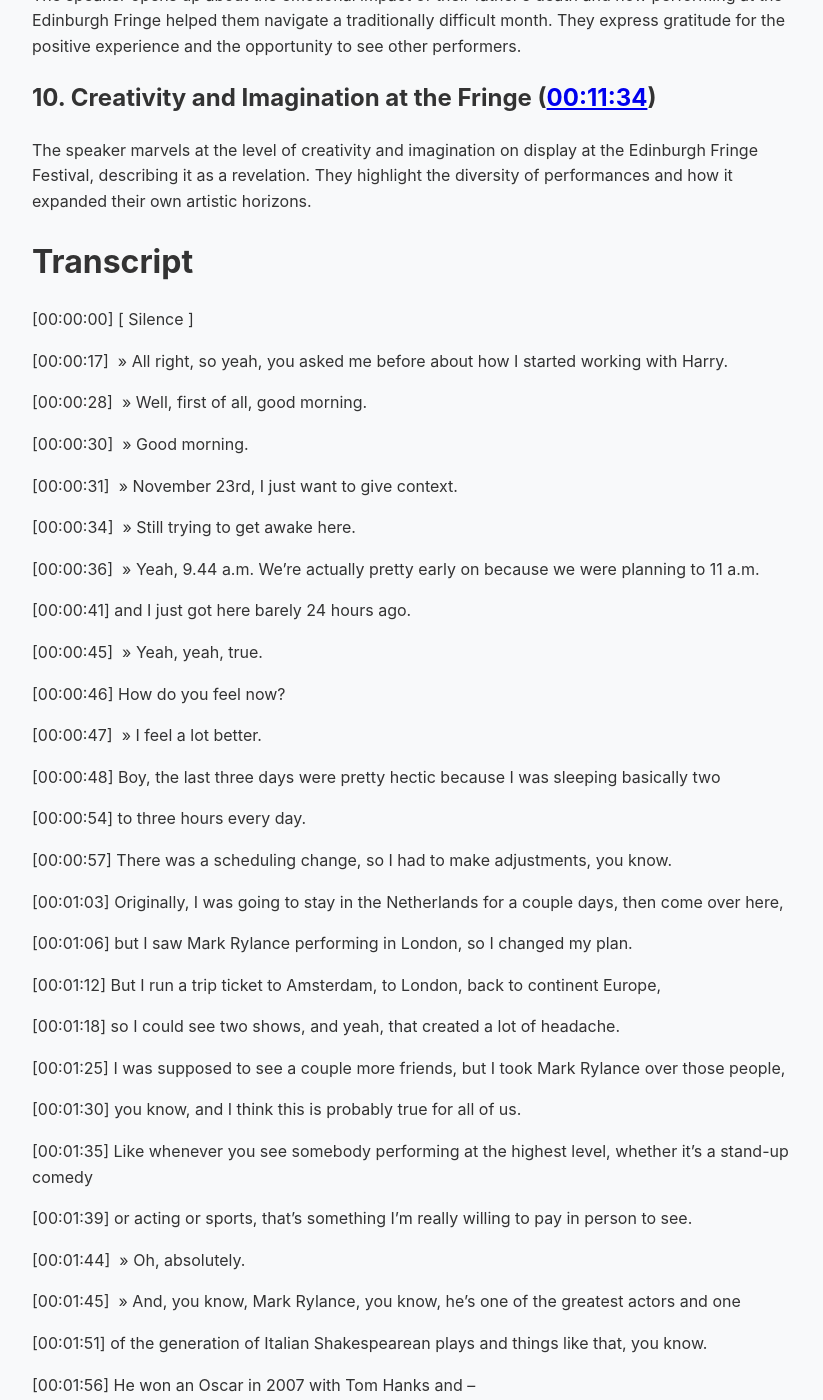
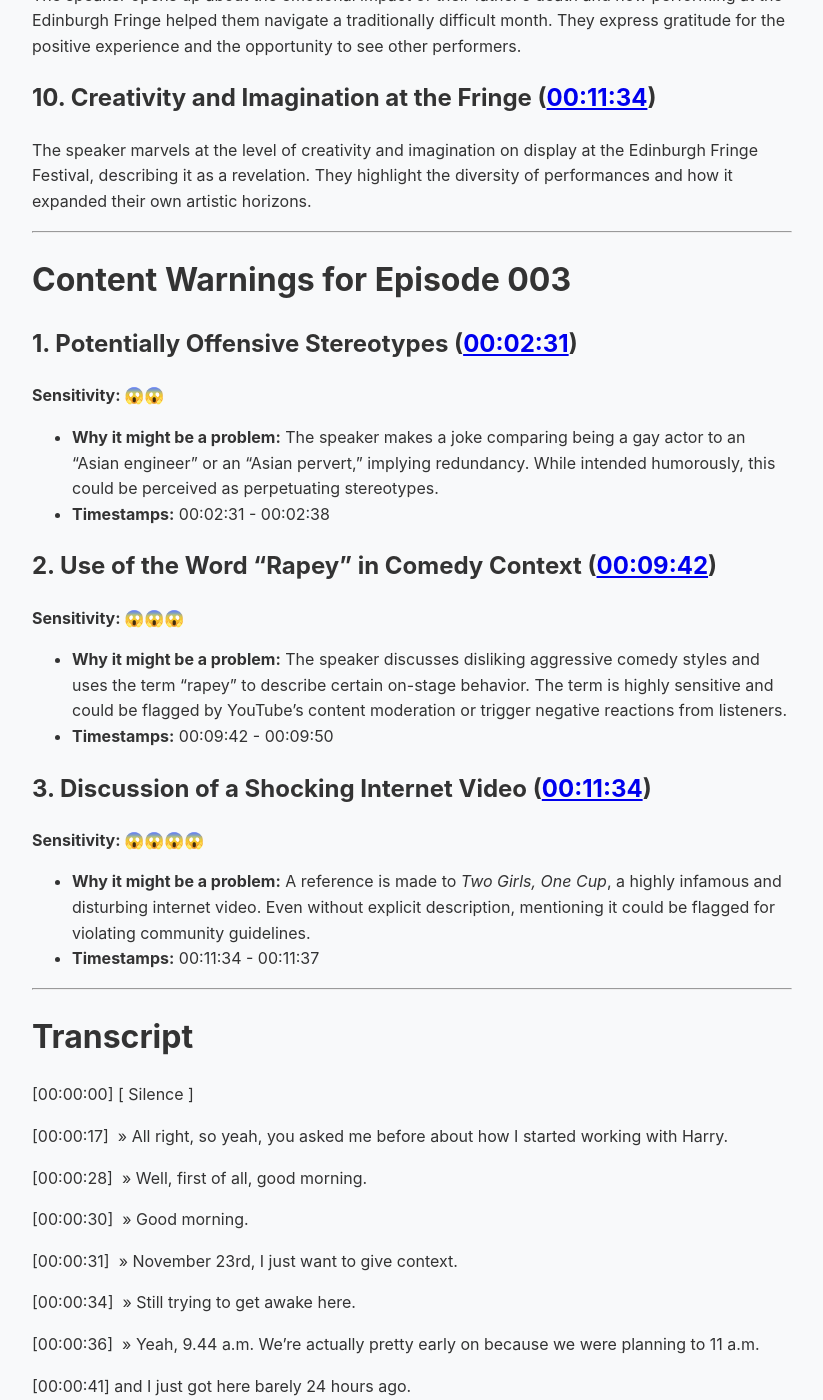
Before and after one commit to harryf/yoshi-podcasts, a Jekyll site: the page built from _transcripts/episode-003-transcript.md, in a window 1280 px wide and 1400 px high, scrolled down 1757 px. Shown: the whole window, without its empty margins (228-1051 px from the left). Built offline with Jekyll 4.4.1, drawn with Linux system fonts in a browser that asks for light colours.

Commit message:
Add content warnings

```diff
--- a/_transcripts/episode-003-transcript.md
+++ b/_transcripts/episode-003-transcript.md
@@ -35,6 +35,27 @@ The speaker opens up about the emotional impact of their father’s death and ho
 
 ## 10. Creativity and Imagination at the Fringe (<a href="#00-11-34">00:11:34</a>)
 The speaker marvels at the level of creativity and imagination on display at the Edinburgh Fringe Festival, describing it as a revelation. They highlight the diversity of performances and how it expanded their own artistic horizons.
+
+---
+
+# Content Warnings for Episode 003
+
+## 1. Potentially Offensive Stereotypes (<a href="#00-02-31">00:02:31</a>)
+**Sensitivity: 😱😱**
+- **Why it might be a problem:** The speaker makes a joke comparing being a gay actor to an "Asian engineer" or an "Asian pervert," implying redundancy. While intended humorously, this could be perceived as perpetuating stereotypes.
+- **Timestamps:** 00:02:31 - 00:02:38
+
+## 2. Use of the Word "Rapey" in Comedy Context (<a href="#00-09-42">00:09:42</a>)
+**Sensitivity: 😱😱😱**
+- **Why it might be a problem:** The speaker discusses disliking aggressive comedy styles and uses the term "rapey" to describe certain on-stage behavior. The term is highly sensitive and could be flagged by YouTube’s content moderation or trigger negative reactions from listeners.
+- **Timestamps:** 00:09:42 - 00:09:50
+
+## 3. Discussion of a Shocking Internet Video (<a href="#00-11-34">00:11:34</a>)
+**Sensitivity: 😱😱😱😱**
+- **Why it might be a problem:** A reference is made to *Two Girls, One Cup*, a highly infamous and disturbing internet video. Even without explicit description, mentioning it could be flagged for violating community guidelines.
+- **Timestamps:** 00:11:34 - 00:11:37
+
+---
 
 # Transcript
 
```
